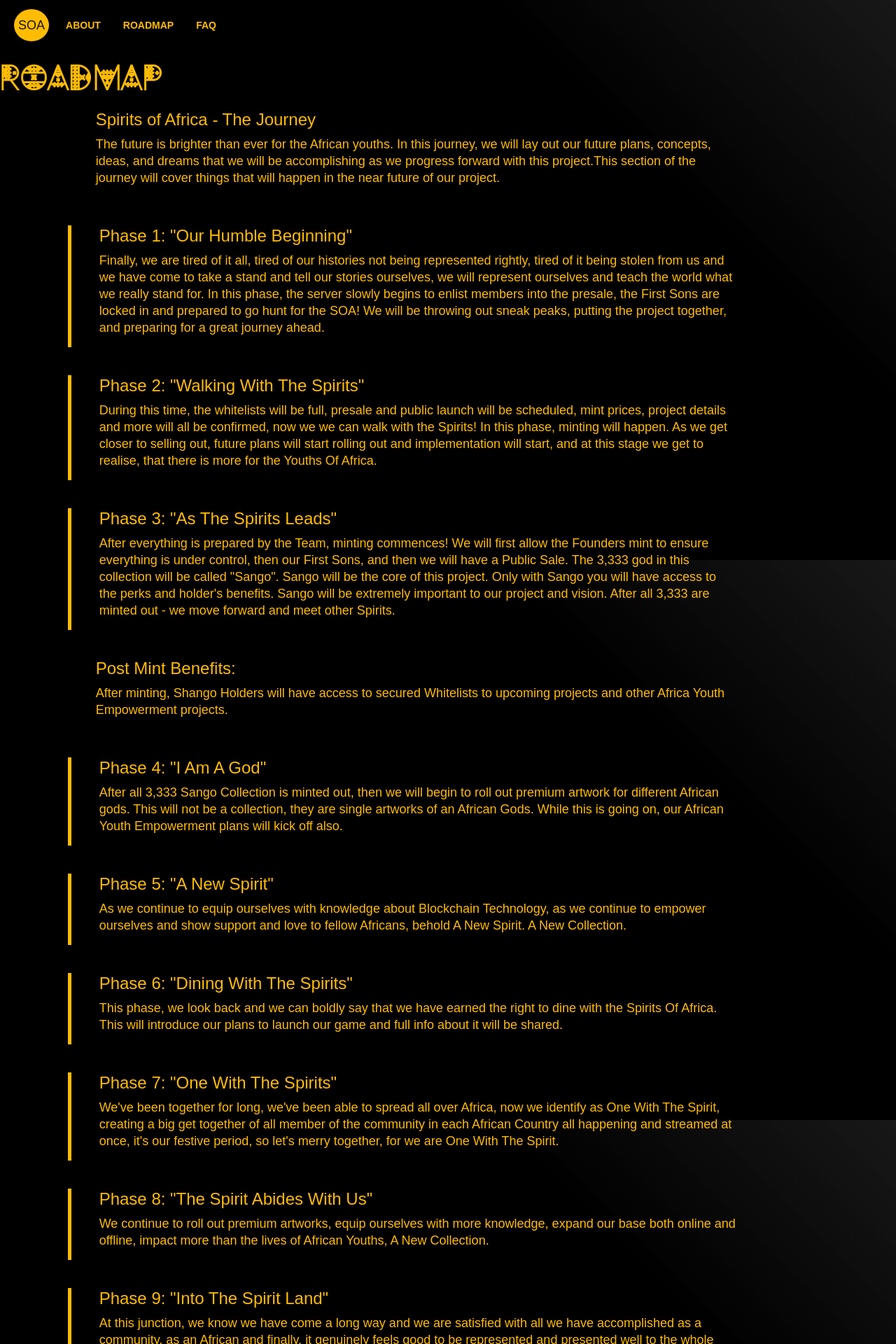
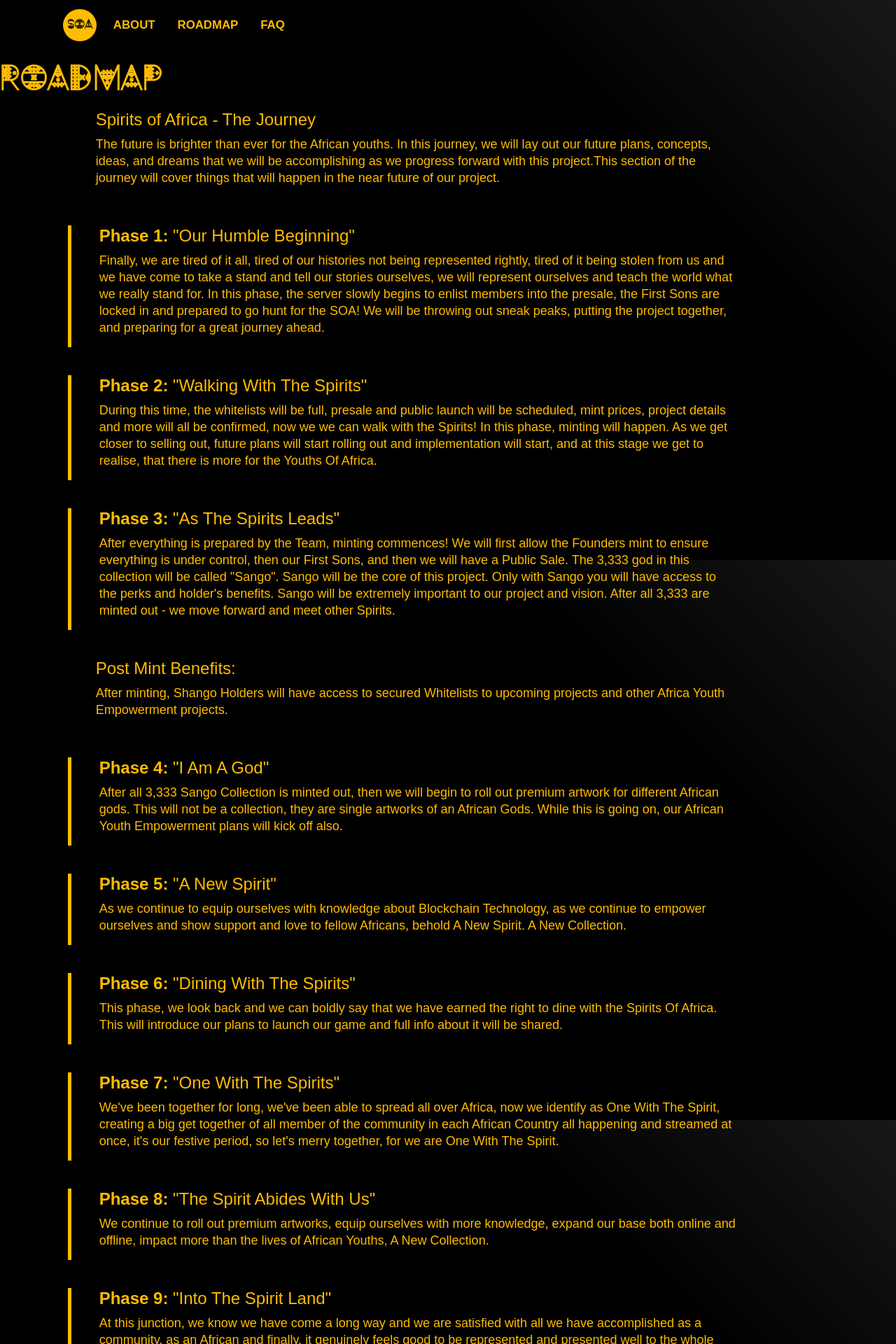
Before and after one commit to mitchel-okomor/soa, a React (Create React App) app: page /explore in a window 1280 px wide. Shown: the top 1920 px of the page at 70% size. Built offline with nearby package versions, Linux system fonts and the light colour scheme.

Commit message:
adding animation

```diff
--- a/package.json
+++ b/package.json
@@ -6,12 +6,14 @@
 		"@testing-library/jest-dom": "^5.16.1",
 		"@testing-library/react": "^12.1.2",
 		"@testing-library/user-event": "^13.5.0",
+		"@types/aos": "^3.0.4",
 		"@types/jest": "^27.4.0",
 		"@types/node": "^16.11.19",
 		"@types/react": "^17.0.38",
 		"@types/react-dom": "^17.0.11",
 		"@types/react-router-dom": "^5.3.2",
 		"@types/react-slick": "^0.23.8",
+		"aos": "^2.3.4",
 		"bootstrap": "^5.1.3",
 		"react": "^17.0.2",
 		"react-dom": "^17.0.2",
--- a/src/App.tsx
+++ b/src/App.tsx
@@ -4,8 +4,20 @@ import './App.css';
 import Navbar from './components/Layout/Navbar/Navbar';
 import { OpenRoutes } from './routes/publicRoutes';
 import { openRoutesData } from './routes/routesData';
+import aos from 'aos';
+import 'aos/dist/aos.css';
 
 function App() {
+  aos.init({
+    offset: 120, // offset (in px) from the original trigger point
+    delay: 100, // values from 0 to 3000, with step 50ms
+    duration: 3000, // values from 0 to 3000, with step 50ms
+    easing: 'ease', // default easing for AOS animations
+    once: false, // whether animation should happen only once - while scrolling down
+    mirror: false, // whether elements should animate out while scrolling past them
+    anchorPlacement: 'top-bottom', // defines which position of the element regarding to window should trigger the animation
+  });
+
   const appRoute = openRoutesData.map((route) => (
     <OpenRoutes
       exact={route.exact}
@@ -16,7 +28,7 @@ function App() {
     />
   ));
   return (
-    <div className='App'>
+    <div className="App">
       <Suspense fallback={<div>is loading</div>}>
         <Router>
           <Navbar />
--- a/src/assets/css/chip.css
+++ b/src/assets/css/chip.css
@@ -1,8 +1,9 @@
 .soa-text-icon {
+  font-family: 'Zilap Africa';
   background-color: var(--primary-color);
   padding: 8px 6px;
   font-size: 18px;
-  font-weight: 500;
+  font-weight: 700;
   line-height: 30px;
   border-radius: 50%;
 }
--- a/src/assets/css/main.css
+++ b/src/assets/css/main.css
@@ -44,7 +44,7 @@ body {
 }
 
 body {
-  background: rgb(0, 0, 0);
+  background-color: rgb(0, 0, 0);
   background: linear-gradient(45deg, #000 72%, hsla(0, 0%, 7%, 0.974));
   line-height: 24px;
   font-size: 14px;
@@ -267,6 +267,7 @@ button {
   transform: rotate(0);
 }
 .nav-item {
+  font-size: larger;
   font-weight: 900;
   text-transform: uppercase;
   color: var(--primary-color) !important;
@@ -315,7 +316,7 @@ button {
 }
 .spirits {
   padding-top: 7rem;
-  padding-bottom: 8rem;
+  padding-bottom: 5rem;
 }
 .spirit-intro {
   font-family: 'zilap africa';
@@ -384,6 +385,7 @@ button {
   inset: auto 15px 15px auto;
   background-color: var(--primary-color);
   padding: 10px 18px;
+  border: none;
   border-radius: 50%;
   z-index: 1000;
 }
--- a/src/components/Layout/Navbar/Navbar.tsx
+++ b/src/components/Layout/Navbar/Navbar.tsx
@@ -5,7 +5,7 @@ import { Link } from 'react-router-dom';
 function Navbar() {
   return (
     <nav className="navbar navbar-expand-lg navbar-light bg-light top-navbar">
-      <div className="container-fluid">
+      <div className="container">
         <Link className="navbar-brand mx-2" to="/">
           <Icon />
         </Link>
--- a/src/components/Slider/Slider.tsx
+++ b/src/components/Slider/Slider.tsx
@@ -14,16 +14,17 @@ export default function SimpleSlider({ Component, data }: SliderProp) {
     slidesToShow: 4,
     slidesToScroll: 1,
     autoplay: true,
+    arrows: false,
     responsive: [
       {
         breakpoint: 600,
         settings: {
           slidesToShow: 2,
           slidesToScroll: 2,
-          initialSlide: 2
-        }
-      }
-    ]
+          initialSlide: 2,
+        },
+      },
+    ],
   };
   return (
     <Slider {...settings}>
--- a/src/pages/Collections/Card.tsx
+++ b/src/pages/Collections/Card.tsx
@@ -5,8 +5,24 @@ type cardProps = {
 };
 
 function Card({ name, description }: cardProps) {
+  function getAnimation() {
+    const animationList = [
+      'zoom-in-right',
+      'zoom-in-left',
+      'slide-up',
+      'flip-right',
+      'fade-up-right',
+      'fade-down-left',
+      'zoom-out',
+    ];
+    return animationList[Math.floor(Math.random() * 7)];
+  }
+
   return (
-    <div className='text-center text-uppercase sango-card '>
+    <div
+      className="text-center text-uppercase sango-card "
+      data-aos={getAnimation()}
+    >
       <div>
         <h2>{name}</h2>
         <p>{description}</p>
--- a/src/pages/Explore/Explore.tsx
+++ b/src/pages/Explore/Explore.tsx
@@ -2,14 +2,18 @@ import React from 'react';
 //import { Link } from 'react-router-dom';
 
 function Explore() {
+
+
+
+
   return (
     <div>
-      <div className='roadmap mt-4'>
-        <h2 className='roadmap-header mb-4'>ROADMAP</h2>
-        <div className=' mt-3'>
-          <div className='row'>
-            <div className='col-sm-1'></div>
-            <div className='col-sm-11 roadmap-contents journey'>
+      <div className="roadmap mt-4">
+        <h2 className="roadmap-header mb-4">ROADMAP</h2>
+        <div className=" mt-3">
+          <div className="row">
+            <div className="col-sm-1"></div>
+            <div className="col-sm-11 roadmap-contents journey">
               <h3> Spirits of Africa - The Journey</h3>
               <p>
                 The future is brighter than ever for the African youths. In this
@@ -20,10 +24,12 @@ function Explore() {
               </p>
             </div>
           </div>
-          <div className='row'>
-            <div className='col-sm-1'></div>
-            <div className='col-sm-11 roadmap-contents'>
-              <h3> Phase 1: "Our Humble Beginning"</h3>
+          <div className="row">
+            <div className="col-sm-1"></div>
+            <div className="col-sm-11 roadmap-contents">
+              <h3>
+                <b>Phase 1:</b> "Our Humble Beginning"
+              </h3>
               <p>
                 Finally, we are tired of it all, tired of our histories not
                 being represented rightly, tired of it being stolen from us and
@@ -38,11 +44,13 @@ function Explore() {
             </div>
           </div>
 
-          <div className='row'>
-            <div className='col-sm-1'></div>
+          <div className="row">
+            <div className="col-sm-1"></div>
 
-            <div className='col-sm-11 roadmap-contents'>
-              <h3> Phase 2: "Walking With The Spirits"</h3>
+            <div className="col-sm-11 roadmap-contents">
+              <h3>
+                <b>Phase 2:</b> "Walking With The Spirits"
+              </h3>
               <p>
                 During this time, the whitelists will be full, presale and
                 public launch will be scheduled, mint prices, project details
@@ -54,11 +62,13 @@ function Explore() {
               </p>
             </div>
           </div>
-          <div className='row'>
-            <div className='col-sm-1'></div>
+          <div className="row">
+            <div className="col-sm-1"></div>
 
-            <div className='col-sm-11 roadmap-contents'>
-              <h3> Phase 3: "As The Spirits Leads"</h3>
+            <div className="col-sm-11 roadmap-contents">
+              <h3>
+                <b>Phase 3:</b> "As The Spirits Leads"
+              </h3>
               <p>
                 After everything is prepared by the Team, minting commences! We
                 will first allow the Founders mint to ensure everything is under
@@ -72,10 +82,10 @@ function Explore() {
             </div>
           </div>
 
-          <div className='row'>
-            <div className='col-sm-1'></div>
+          <div className="row">
+            <div className="col-sm-1"></div>
 
-            <div className='col-sm-11 roadmap-contents benefits'>
+            <div className="col-sm-11 roadmap-contents benefits">
               <h3>Post Mint Benefits:</h3>
               <p>
                 After minting, Shango Holders will have access to secured
@@ -85,11 +95,13 @@ function Explore() {
             </div>
           </div>
 
-          <div className='row'>
-            <div className='col-sm-1'></div>
+          <div className="row">
+            <div className="col-sm-1"></div>
 
-            <div className='col-sm-11 roadmap-contents'>
-              <h3> Phase 4: "I Am A God"</h3>
+            <div className="col-sm-11 roadmap-contents">
+              <h3>
+                <b>Phase 4:</b> "I Am A God"
+              </h3>
               <p>
                 After all 3,333 Sango Collection is minted out, then we will
                 begin to roll out premium artwork for different African gods.
@@ -99,11 +111,14 @@ function Explore() {
               </p>
             </div>
           </div>
-          <div className='row'>
-            <div className='col-sm-1'></div>
+          <div className="row">
+            <div className="col-sm-1"></div>
 
-            <div className='col-sm-11 roadmap-contents'>
-              <h3> Phase 5: "A New Spirit"</h3>
+            <div className="col-sm-11 roadmap-contents">
+              <h3>
+                {' '}
+                <b>Phase 5:</b> "A New Spirit"
+              </h3>
               <p>
                 As we continue to equip ourselves with knowledge about
                 Blockchain Technology, as we continue to empower ourselves and
@@ -112,11 +127,14 @@ function Explore() {
               </p>
             </div>
           </div>
-          <div className='row'>
-            <div className='col-sm-1'></div>
+          <div className="row">
+            <div className="col-sm-1"></div>
 
-            <div className='col-sm-11 roadmap-contents'>
-              <h3> Phase 6: "Dining With The Spirits"</h3>
+            <div className="col-sm-11 roadmap-contents">
+              <h3>
+                {' '}
+                <b>Phase 6:</b> "Dining With The Spirits"
+              </h3>
               <p>
                 This phase, we look back and we can boldly say that we have
                 earned the right to dine with the Spirits Of Africa. This will
@@ -125,11 +143,14 @@ function Explore() {
               </p>
             </div>
           </div>
-          <div className='row'>
-            <div className='col-sm-1'></div>
+          <div className="row">
+            <div className="col-sm-1"></div>
 
-            <div className='col-sm-11 roadmap-contents'>
-              <h3> Phase 7: "One With The Spirits"</h3>
+            <div className="col-sm-11 roadmap-contents">
+              <h3>
+                {' '}
+                <b>Phase 7:</b> "One With The Spirits"
+              </h3>
               <p>
                 We've been together for long, we've been able to spread all over
                 Africa, now we identify as One With The Spirit, creating a big
@@ -139,11 +160,14 @@ function Explore() {
               </p>
             </div>
           </div>
-          <div className='row'>
-            <div className='col-sm-1'></div>
+          <div className="row">
+            <div className="col-sm-1"></div>
 
-            <div className='col-sm-11 roadmap-contents'>
-              <h3> Phase 8: "The Spirit Abides With Us"</h3>
+            <div className="col-sm-11 roadmap-contents">
+              <h3>
+                {' '}
+                <b>Phase 8:</b> "The Spirit Abides With Us"
+              </h3>
               <p>
                 We continue to roll out premium artworks, equip ourselves with
                 more knowledge, expand our base both online and offline, impact
@@ -151,11 +175,13 @@ function Explore() {
               </p>
             </div>
           </div>
-          <div className='row'>
-            <div className='col-sm-1'></div>
+          <div className="row">
+            <div className="col-sm-1"></div>
 
-            <div className='col-sm-11 roadmap-contents'>
-              <h3> Phase 9: "Into The Spirit Land"</h3>
+            <div className="col-sm-11 roadmap-contents">
+              <h3>
+                <b>Phase 9:</b> "Into The Spirit Land"
+              </h3>
               <p>
                 At this junction, we know we have come a long way and we are
                 satisfied with all we have accomplished as a community, as an
--- a/src/pages/Mint/Mint.tsx
+++ b/src/pages/Mint/Mint.tsx
@@ -5,9 +5,13 @@ function Mint() {
   return (
     <div className="row spirits">
       <div className="col-sm-8">
-        <div className="spirit-intro">spirits of</div>
-        <div className="spirit-intro2">africa</div>
-        <div className="mt-3">
+        <div className="spirit-intro" data-aos={'zoom-in-left'}>
+          spirits of
+        </div>
+        <div className="spirit-intro2" data-aos={'zoom-in-right'}>
+          africa
+        </div>
+        <div className="mt-3" data-aos={'slide-up'}>
           <a
             href="https://t.me/Spiritsofafrica"
             rel="noreferrer"
```
Also changed, not shown: src/pages/Home/Home.tsx (+15 -15 lines), 1 other file (tests, documents, lock files or other folders).
